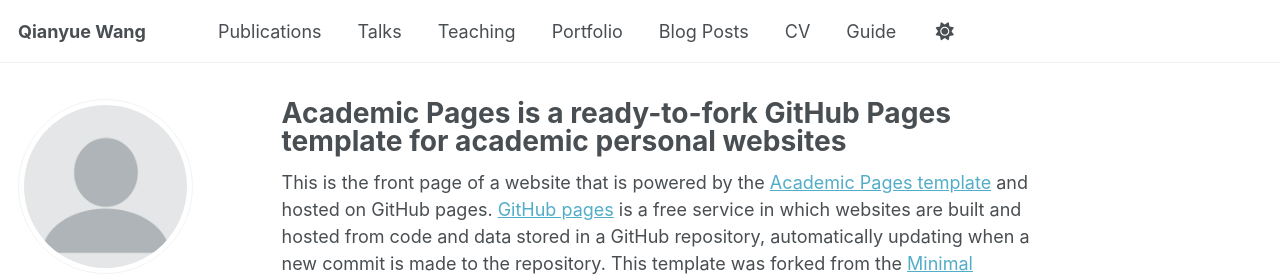
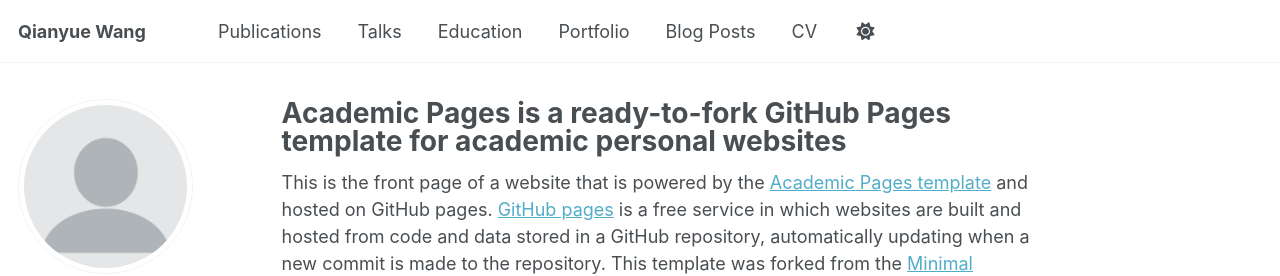
Before and after one commit to Wangq180/Qianyue-Wang.github.io, a Jekyll site: the page built from _pages/about.md, in a window 1280 px wide. Shown: the top 276 px of the page. Built offline with Jekyll 4.4.1, drawn with Linux system fonts in a browser that asks for light colours; some web fonts are replaced; a script that is not in the unit is left out.

Commit message:
Update navigation.yml

```diff
--- a/_data/navigation.yml
+++ b/_data/navigation.yml
@@ -14,7 +14,7 @@ main:
   - title: "Talks"
     url: /talks/
 
-  - title: "Teaching"
+  - title: "Education"
     url: /teaching/
 
   - title: "Portfolio"
@@ -28,6 +28,3 @@ main:
 
   # - title: "CV"
   #   url: /cv-json/
-
-  - title: "Guide"
-    url: /markdown/
```
